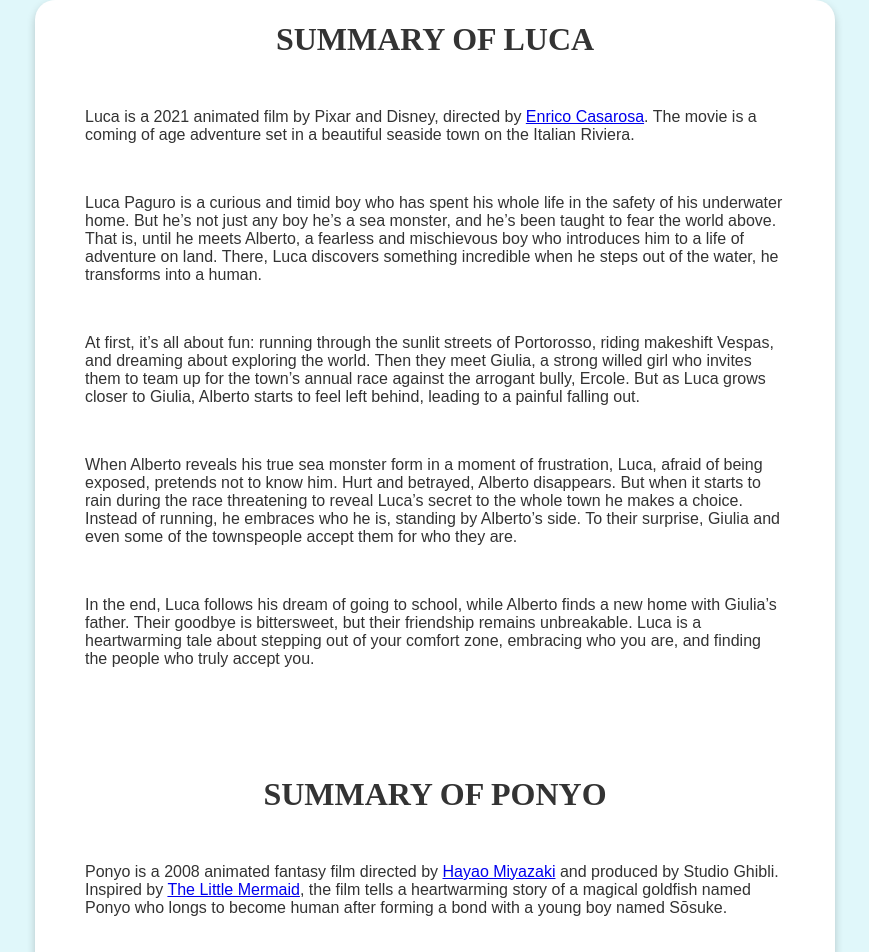
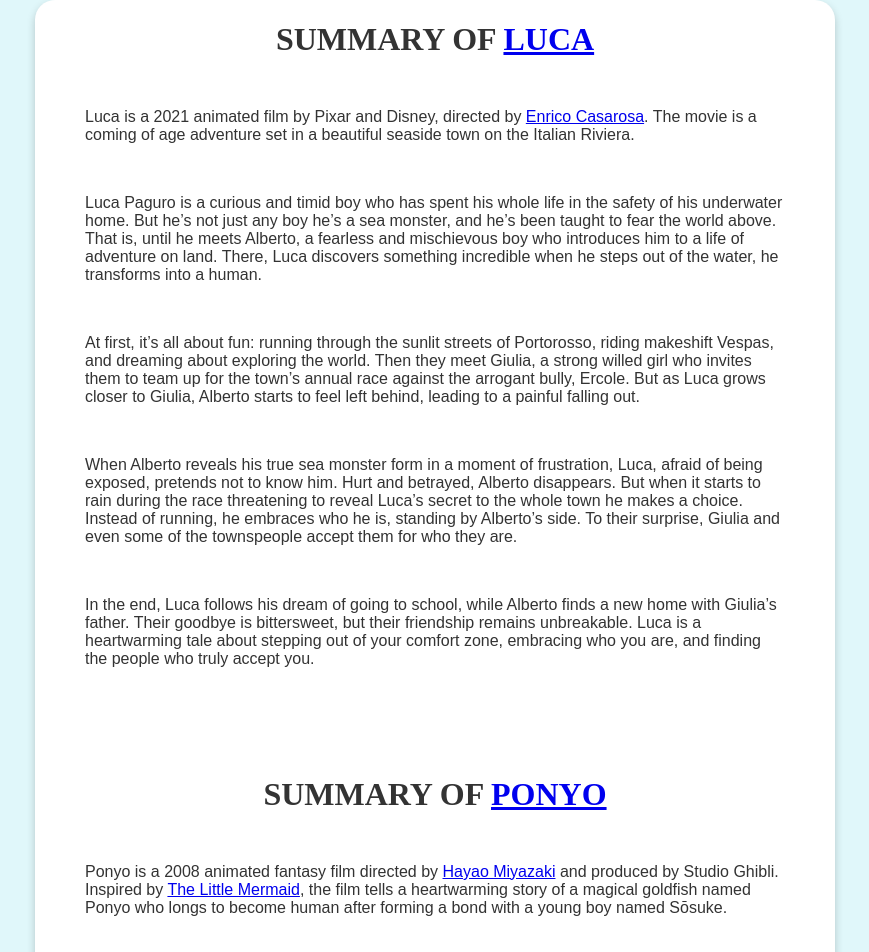
Before and after one commit to ebenezer2021/ReadingandWrittingSkills, a plain HTML site: page summary.html in a window 1280 px wide. Shown: the top 952 px of the page, without its empty margins (205-1074 px from the left). Drawn offline with Linux system fonts and the light colour scheme.

Commit message:
Update summary.html

```diff
--- a/summary.html
+++ b/summary.html
@@ -35,7 +35,7 @@
 </style>
 <body>
     <div class="header">
-        <h1>SUMMARY OF LUCA</h1>
+        <h1>SUMMARY OF <a href="https://disney.fandom.com/wiki/Luca" target="_blank">LUCA</a></h1>
         <p>Luca is a 2021 animated film by Pixar and Disney, directed by <a href="https://disney.fandom.com/wiki/Enrico_Casarosa" target="_blank">Enrico Casarosa</a>. The movie is a coming of age adventure set in a beautiful seaside town on the Italian Riviera.</p>
         <p>Luca Paguro is a curious and timid boy who has spent his whole life in the safety of his underwater home. But he’s not just any boy he’s a sea monster, and he’s been taught to fear the world above. That is, until he meets Alberto, a fearless and mischievous boy who introduces him to a life of adventure on land. There, Luca discovers something incredible when he steps out of the water, he transforms into a human.</p>
         <p>At first, it’s all about fun: running through the sunlit streets of Portorosso, riding makeshift Vespas, and dreaming about exploring the world. Then they meet Giulia, a strong willed girl who invites them to team up for the town’s annual race against the arrogant bully, Ercole. But as Luca grows closer to Giulia, Alberto starts to feel left behind, leading to a painful falling out.</p>
@@ -43,7 +43,7 @@
         <p>In the end, Luca follows his dream of going to school, while Alberto finds a new home with Giulia’s father. Their goodbye is bittersweet, but their friendship remains unbreakable. Luca is a heartwarming tale about stepping out of your comfort zone, embracing who you are, and finding the people who truly accept you.</p>
         <br>
         <br>
-        <h1>SUMMARY OF PONYO</h1>
+        <h1>SUMMARY OF <a href="https://sflix.to/watch-movie/free-ponyo-hd-19448.5352091" target="_blank">PONYO</a></h1>
         <p>Ponyo is a 2008 animated fantasy film directed by <a href="https://www.imdb.com/name/nm0594503/" target="_blank">Hayao Miyazaki</a> and produced by Studio Ghibli. Inspired by <a href="https://www.imdb.com/title/tt0097757/plotsummary/" target="_blank">The Little Mermaid</a>, the film tells a heartwarming story of a magical goldfish named Ponyo who longs to become human after forming a bond with a young boy named Sōsuke.</p>
         <p>Ponyo isn’t just any fish she’s a curious, free spirited little creature with a mind of her own. Living under the sea with her overprotective father, Fujimoto, she dreams of seeing the world above. One day, she sneaks away and ends up in the hands of Sōsuke, a kind and gentle boy who lives by the ocean. He names her Ponyo, and in that moment, an unbreakable bond forms between them.</p>
         <p>But Ponyo’s disappearance throws the ocean into chaos. Fujimoto desperately tries to bring her back, fearing the power she holds. Meanwhile, Ponyo’s love for Sōsuke is so strong that she begins to change growing arms, legs, and transforming into a human girl. The problem? Her magic is too powerful, and her transformation causes a massive storm, flooding the town and threatening to throw nature off balance.</p>
```
